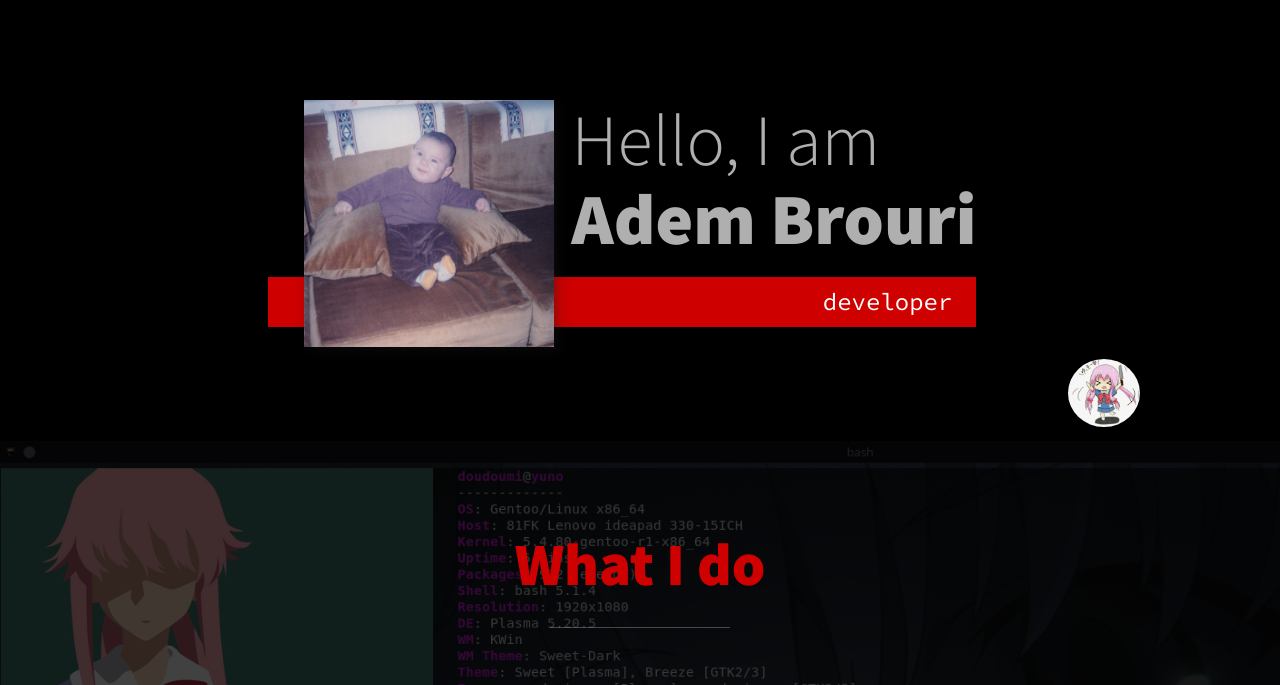
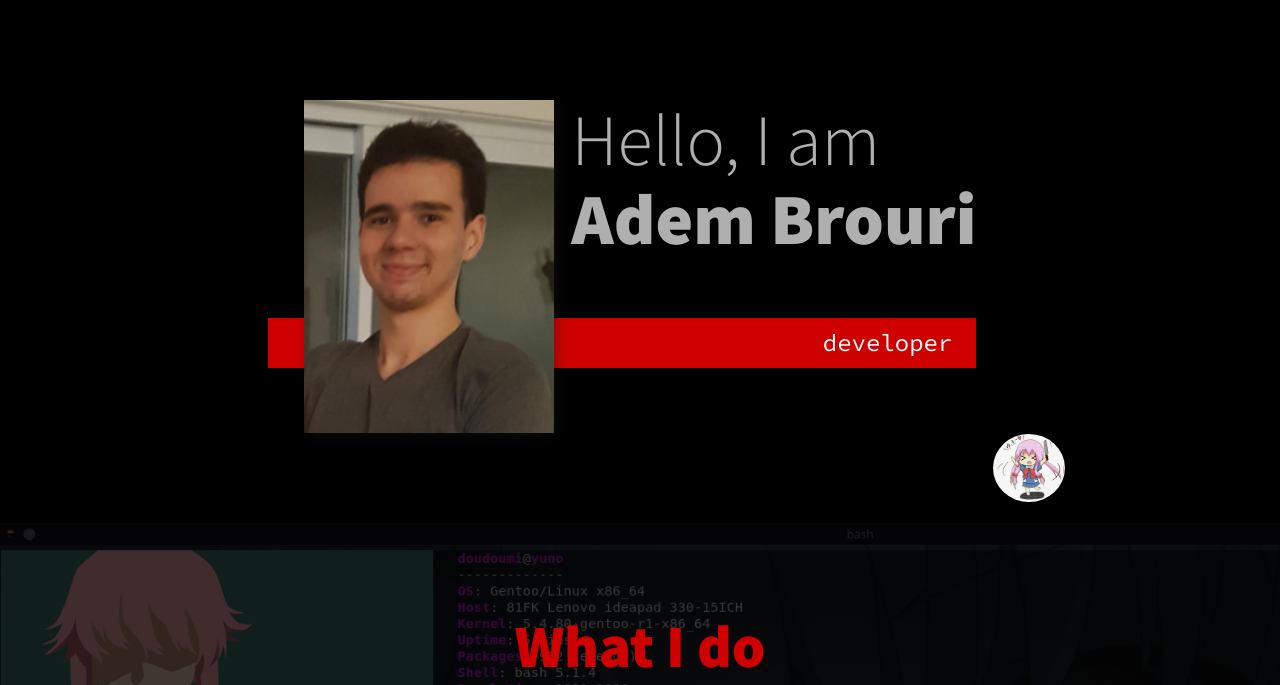
Before and after one commit to ademBrouri/ademBrouri.github.io, a plain HTML site: page index.html in a window 1280 px wide. Shown: the part 42-727 px from the top of the page. Drawn offline with nearby package versions, Linux system fonts and the light colour scheme.

Commit message:
Change face picture

```diff
--- a/index.html
+++ b/index.html
@@ -40,7 +40,7 @@
                 Hello, I am  <strong>Adem Brouri</strong>
             </h1>
             <p class="sectionSubTitle sectionSubTitleIntro">developer</p>
-            <img src="assets/intro.jpg" alt="a picture of me" class="introImg">
+            <img src="assets/face.PNG" alt="a picture of me" class="introImg">
             <img src="assets/chibiYuno.PNG" id ="animate">
         </section>
 
--- a/js/index.js
+++ b/js/index.js
@@ -1,10 +1,10 @@
 const navToggle = document.querySelector('.nav-toggle');
 const navLinks = document.querySelectorAll('.navigationLink')
 var id = null;
-const animationDistanceX = 800;
+const animationDistanceX = 725;
 const animationDistanceMinY = -100;
 const animationDistanceMinX = 0;
-const animationDistanceY = 350;
+const animationDistanceY = 425;
 
 navToggle.addEventListener('click', () => {
     document.body.classList.toggle('nav-open');
```
Also changed, not shown: assets/face.PNG (added).
